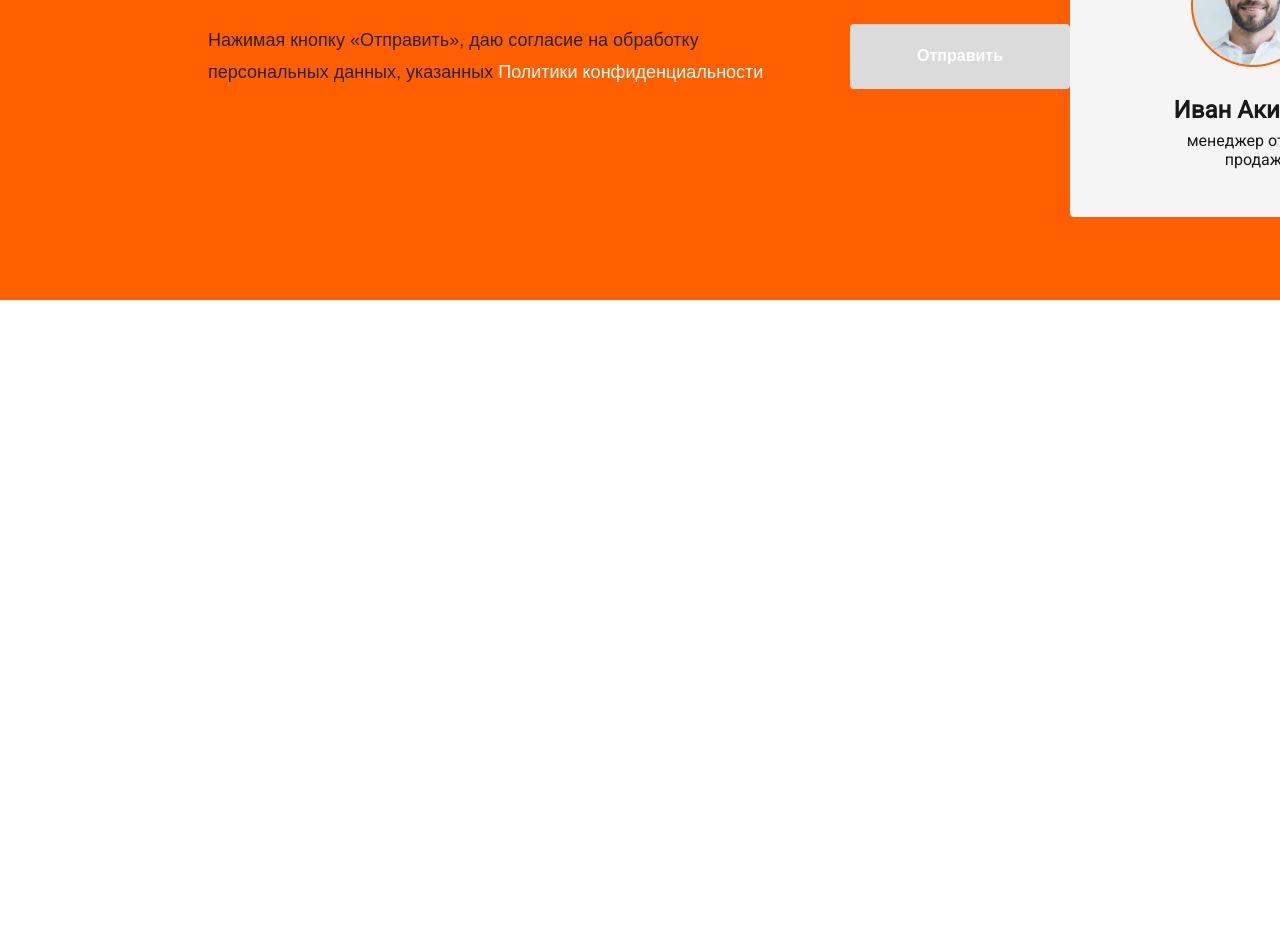
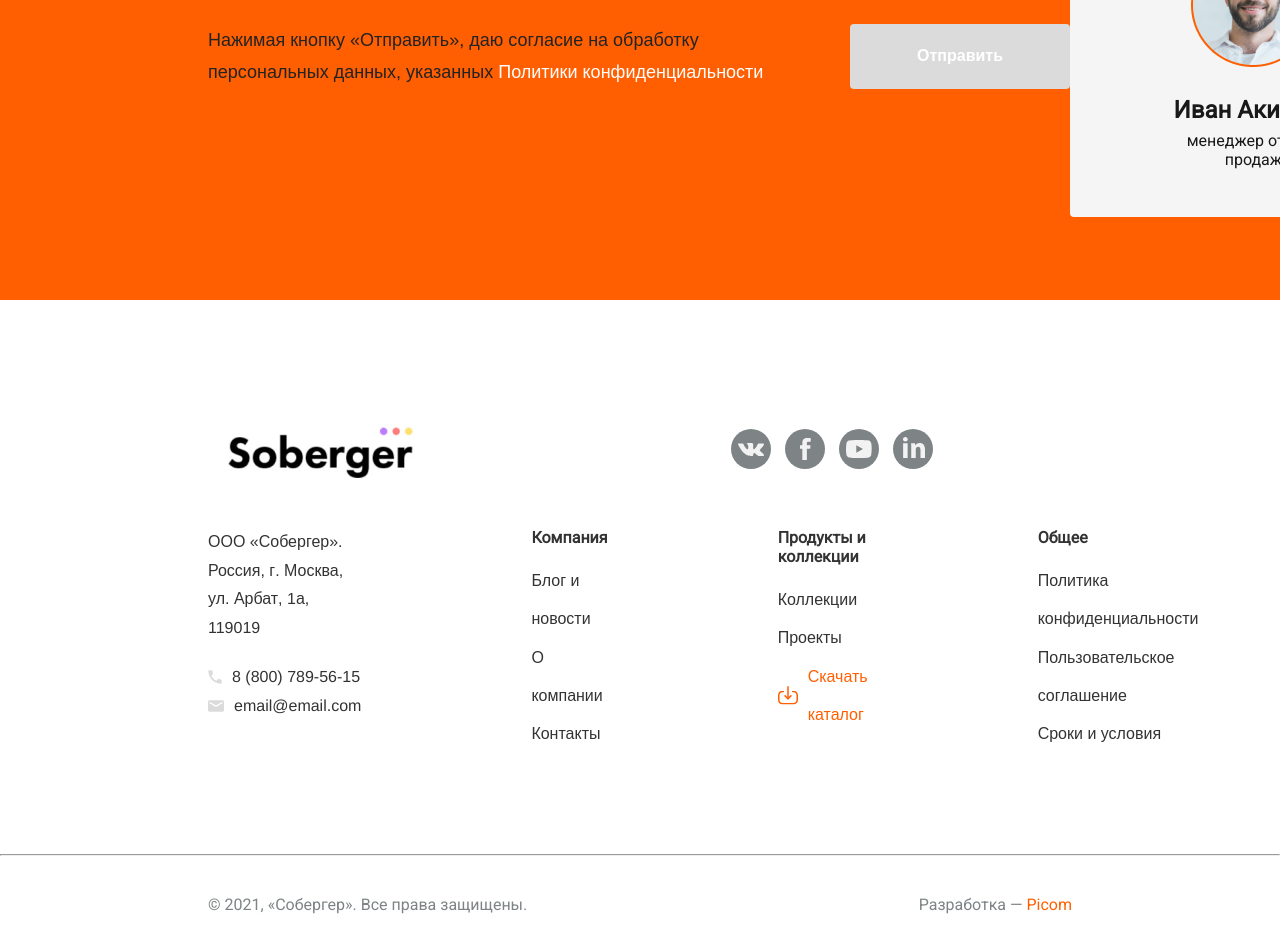
Before and after one commit to alexWebFront/picomtest, a plain HTML site: page index.html in a window 1280 px wide. Shown: the part 4323-5275 px from the top of the page. Before the commit the page ends 4623 px from the top, so only its background shows below. Drawn offline with nearby package versions, Linux system fonts and the light colour scheme.

Commit message:
Добавлен footer

```diff
--- a/index.html
+++ b/index.html
@@ -228,6 +228,68 @@
             </div>
          </div>
       </section>
+      <section class="bottom">
+         <footer class="footer">
+            <div class="container">
+               <div class="footer__network">
+                  <div class="logo-site">
+                     <img src="./image/logo.png" alt="Logo" class="logo__image">
+                  </div>
+                  <div class="footer__link">
+                     <img src="./image/icons/vkontakte.svg" alt="" class="footer__link-item">
+                     <img src="./image/icons/facebook.svg" alt="" class="footer__link-item">
+                     <img src="./image/icons/youtube.svg" alt="" class="footer__link-item">
+                     <img src="./image/icons/linkedin.svg" alt="" class="footer__link-item">
+                  </div>
+               </div>
+               <div class="footer__content">
+                  <div class="footer__contact">
+                     <p class="footer__contact-adress">ООО «Собергер».</p>
+                     <p class="footer__contact-adress footer__contact-adress--pb"> Россия, г. Москва, ул. Арбат, 1а,
+                        119019</p>
+                     <div class="icon-flex">
+                        <img src="./image/icons/phone.svg" alt="" class="footer__icon">
+                        <p class="footer__contact-phone">8 (800) 789-56-15</p>
+                     </div>
+                     <div class="icon-flex">
+                        <img src="./image/icons/mail.svg" alt="" class="footer__icon">
+                        <p class="footer__contact-email">email@email.com</p>
+                     </div>
+                  </div>
+                  <div class="footer-flex">
+                     <div class="footer__navigation">
+                        <h4 class="footer__navigation-header">Компания</h4>
+                        <p class="footer__navigation-item">Блог и новости</p>
+                        <p class="footer__navigation-item">О компании</p>
+                        <p class="footer__navigation-item">Контакты</p>
+                     </div>
+                     <div class="footer__navigation">
+                        <h4 class="footer__navigation-header">Продукты и коллекции</h4>
+                        <p class="footer__navigation-item">Коллекции</p>
+                        <p class="footer__navigation-item">Проекты</p>
+                        <p class="footer__navigation-item icon-flex">
+                           <img src="./image/icons/Download.svg" alt="" class="footer__icon">
+                           <a href="#" class="footer__download">Скачать каталог</a>
+                        </p>
+                     </div>
+                     <div class="footer__navigation">
+                        <h4 class="footer__navigation-header">Общее</h4>
+                        <p class="footer__navigation-item">Политика конфиденциальности</p>
+                        <p class="footer__navigation-item">Пользовательское соглашение</p>
+                        <p class="footer__navigation-item">Сроки и условия</p>
+                     </div>
+                  </div>
+               </div>
+            </div>
+            <hr class="footer__line">
+            <div class="container">
+               <div class="footer__copy">
+                  <p class="footer__copy-text">&copy; 2021, «Собергер». Все права защищены.</p>
+                  <p class="footer__copy-text">Разработка — <span class="footer__copy-text--color">Picom</span></p>
+               </div>
+            </div>
+         </footer>
+      </section>
    </div>
 </body>
 
--- a/main.css
+++ b/main.css
@@ -405,3 +405,95 @@ textarea:focus {
 }
 
 /* End section feedback */
+
+/* Start section bottom */
+
+.bottom {
+  padding-top: 117px;
+  padding-bottom: 109px;
+}
+
+.footer__network {
+  display: flex;
+  align-items: center;
+  justify-content: space-between;
+  padding-bottom: 42px;
+  padding-right: 129px;
+}
+.footer__link-item {
+  padding-right: 10px;
+}
+.footer__content {
+  display: flex;
+  align-items: flex-start;
+  justify-content: space-between;
+  padding-right: 100px;
+}
+
+.footer__contact {
+  padding-right: 170px;
+  font-family: "Arimo", sans-serif;
+  font-weight: normal;
+  font-size: 16px;
+  line-height: 180%;
+  color: #333333;
+}
+
+.icon-flex {
+  display: flex;
+  align-items: center;
+  gap: 10px;
+}
+.footer-flex {
+  display: flex;
+  gap: 170px;
+}
+
+.footer__contact-adress--pb {
+  padding-bottom: 20px;
+}
+
+.footer__navigation-header {
+  font-weight: bold;
+  font-size: 16px;
+  line-height: 19px;
+  color: #333333;
+  padding-bottom: 15px;
+}
+
+.footer__navigation-item {
+  font-family: "Arimo", sans-serif;
+  font-weight: normal;
+  font-size: 16px;
+  line-height: 240%;
+  color: #333333;
+}
+
+.footer__download {
+  color: #ff5f01;
+}
+
+.footer__line {
+  margin-top: 100px;
+  margin-bottom: 37px;
+  background: #363131;
+}
+
+.footer__copy {
+  display: flex;
+  align-items: center;
+  justify-content: space-between;
+}
+
+.footer__copy-text {
+  font-weight: normal;
+  font-size: 16px;
+  line-height: 150%;
+  color: #7e8385;
+}
+
+.footer__copy-text--color {
+  color: #ff5f01;
+}
+
+/* End section bottom */
```
Also changed, not shown: image/icons/Download.svg (added), image/icons/facebook.svg (added), image/icons/linkedin.svg (added), image/icons/mail.svg (added), image/icons/phone.svg (added), image/icons/vkontakte.svg (added), image/icons/youtube.svg (added).
